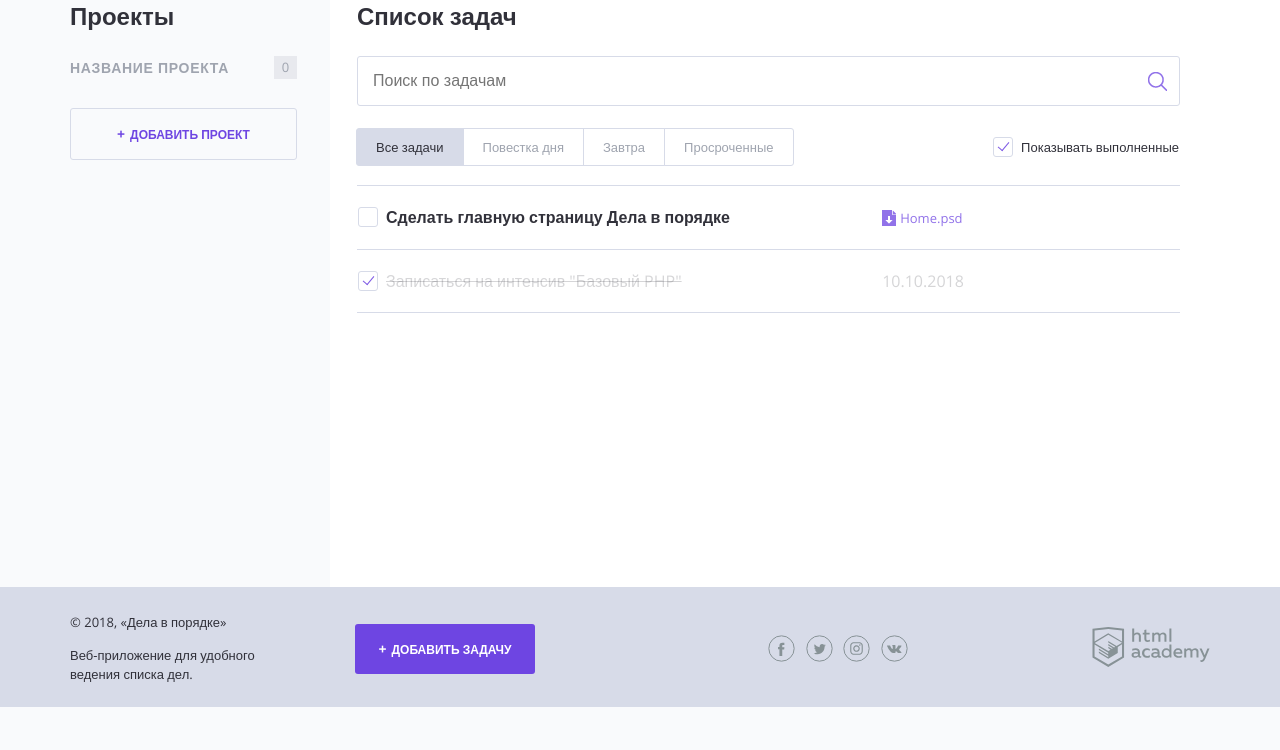
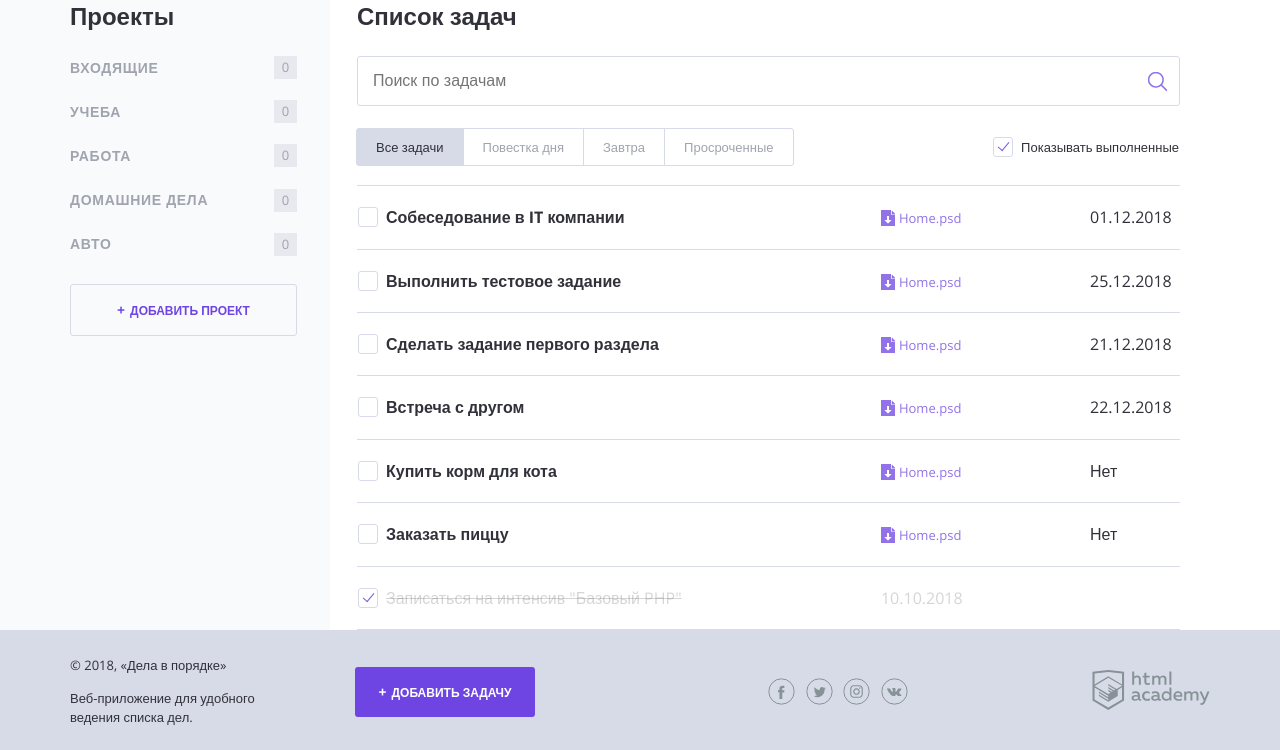
Before and after one commit to IgorChesalin/222997-doingsdone, a PHP site: page / in a window 1280 px wide. Shown: the part 93-843 px from the top of the page. Before the commit the page ends 800 px from the top, so only its background shows below. Run offline with PHP 8.4, Linux system fonts and the light colour scheme.

Commit message:
2-1 сделал 3 первых пункта

```diff
--- a/index.php
+++ b/index.php
@@ -1,6 +1,50 @@
 <?php
 // показывать или нет выполненные задачи
 $show_complete_tasks = rand(0, 1);
+
+// массив проектов
+$projects = ["Входящие", "Учеба", "Работа", "Домашние дела", "Авто"];
+
+// массив задач
+$tasks = [
+  0 => [
+        "Задача" => "Собеседование в IT компании",
+        "Дата_выполнения" => "01.12.2018",
+        "Категория" => "Работа",
+        "Выполнен" => "Нет"
+  ],
+  1 => [
+        "Задача" => "Выполнить тестовое задание",
+        "Дата_выполнения" => "25.12.2018",
+        "Категория" => "Работа",
+        "Выполнен" => "Нет"
+  ],
+  2 => [
+        "Задача" => "Сделать задание первого раздела",
+        "Дата_выполнения" => "21.12.2018",
+        "Категория" => "Учеба",
+        "Выполнен" => "Да"
+  ],
+  3 => [
+        "Задача" => "Встреча с другом",
+        "Дата_выполнения" => "22.12.2018",
+        "Категория" => "Входящие",
+        "Выполнен" => "Нет"
+  ],
+  4 => [
+        "Задача" => "Купить корм для кота",
+        "Дата_выполнения" => "Нет",
+        "Категория" => "Домашние дела",
+        "Выполнен" => "Нет"
+  ],
+  5 => [
+        "Задача" => "Заказать пиццу",
+        "Дата_выполнения" => "Нет",
+        "Категория" => "Домашние дела",
+        "Выполнен" => "Нет"
+  ]
+];
+
 ?>
 <!DOCTYPE html>
 <html lang="ru">
@@ -46,10 +90,12 @@ $show_complete_tasks = rand(0, 1);
 
                 <nav class="main-navigation">
                     <ul class="main-navigation__list">
+                      <?php foreach ($projects as $key => $val): ?>
                         <li class="main-navigation__list-item">
-                            <a class="main-navigation__list-item-link" href="#">Название проекта</a>
+                            <a class="main-navigation__list-item-link" href="#"><?php echo "$val"?></a>
                             <span class="main-navigation__list-item-count">0</span>
                         </li>
+                      <?php endforeach; ?>
                     </ul>
                 </nav>
 
@@ -84,11 +130,17 @@ $show_complete_tasks = rand(0, 1);
                 </div>
 
                 <table class="tasks">
+                  <?php foreach ($tasks as $key => $val): ?>
                     <tr class="tasks__item task">
+
+
+
                         <td class="task__select">
                             <label class="checkbox task__checkbox">
-                                <input class="checkbox__input visually-hidden task__checkbox" type="checkbox" value="1">
-                                <span class="checkbox__text">Сделать главную страницу Дела в порядке</span>
+                                <input class="checkbox__input visually-hidden task__checkbox"
+
+                                type="checkbox">
+                                <span class="checkbox__text"><?php echo "$val[Задача]"?></span>
                             </label>
                         </td>
 
@@ -96,8 +148,12 @@ $show_complete_tasks = rand(0, 1);
                             <a class="download-link" href="#">Home.psd</a>
                         </td>
 
-                        <td class="task__date"></td>
+                        <td class="task__date"><?php echo "$val[Дата_выполнения]"?></td>
+
+
+
                     </tr>
+                    <?php endforeach; ?>
 
                     <?php if ($show_complete_tasks): ?>
                       <tr class="tasks__item task task--completed">
```
